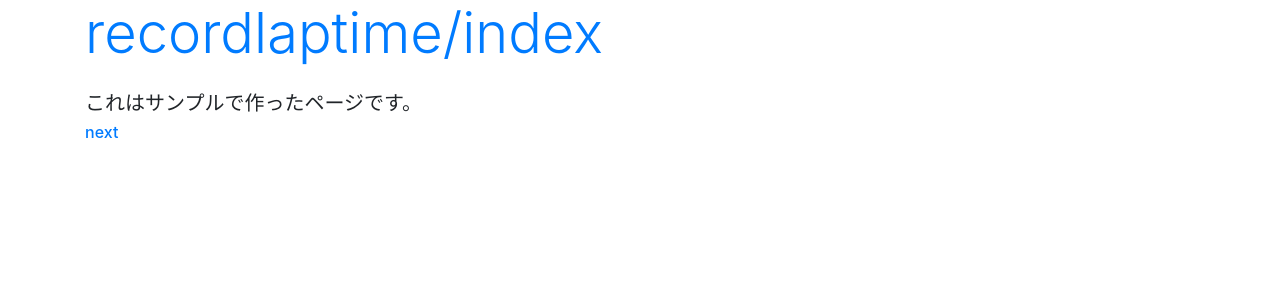
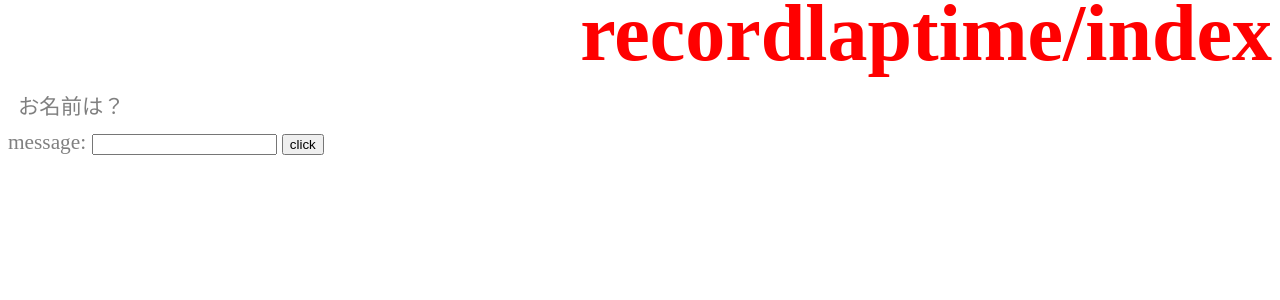
Before and after one commit to hondatoshihiro/314django, a Django app: page /recordlaptime/ in a window 1280 px wide. Shown: the top 300 px of the page. Run offline with Django 5.2, Linux system fonts and the light colour scheme; some libraries are stand-ins or nearby versions.

Commit message:
フォームへの入力

```diff
--- a/gt/recordlaptime/templates/recordlaptime/index.html
+++ b/gt/recordlaptime/templates/recordlaptime/index.html
@@ -4,12 +4,17 @@
     <head>
         <meta charset="utf-8">
         <title>{{title}}</title>
-        <link rel="stylesheet"
-            href="https://stackpath.bootstrapcdn.com/bootstrap/4.3.1/css/bootstrap.min.css" crossorigin="anonymous">
+        <link rel="stylesheet" type="text/css"
+            href="{% static 'recordlaptime/css/style.css' %}" />
     </head>
-    <body class="container">
-        <h1 class="display-4 text-primary mb-4">{{title}}</h1>
-        <p class="h5">{{msg}}</p>
-        <p class="h6"><a href="{% url goto %}">{{goto}}</a></p>
+    <body>
+        <h1>{{title}}</h1>
+        <p>{{msg}}</p>
+        <form action="{% url 'form' %}" method="post">
+            {% csrf_token %}
+            <label for="msg">message: </label>
+            <input id="msg" type="text" name="msg">
+            <input type="submit" value="click">
+        </form>
     </body>
 </html>
--- a/gt/recordlaptime/urls.py
+++ b/gt/recordlaptime/urls.py
@@ -4,5 +4,5 @@ from . import views
 
 urlpatterns = [
     path('', views.index, name='index'),
-    path('next', views.next, name='next'),
+    path('form', views.form, name='form'),
 ]
--- a/gt/recordlaptime/views.py
+++ b/gt/recordlaptime/views.py
@@ -5,15 +5,14 @@ from django.http import HttpResponse
 def index(request):
     params = {
         'title':'recordlaptime/index',
-        'msg':'これはサンプルで作ったページです。',
-        'goto':'next',
+        'msg':'お名前は？',
     }
     return render(request, 'recordlaptime/index.html', params)
 
-def next(request):
+def form(request):
+    msg = request.POST['msg']
     params = {
-        'title':'recordlaptime/next',
-        'msg':'これはもう１つのサンプルページです。',
-        'goto':'index',
+        'title':'recordlaptime/form',
+        'msg':'こんにちは、' + msg + 'さん。',
     }
-    return render(request, 'recordlaptime/index.html', params)
+    return render(request, 'recordlaptime/index.html',params)
```
